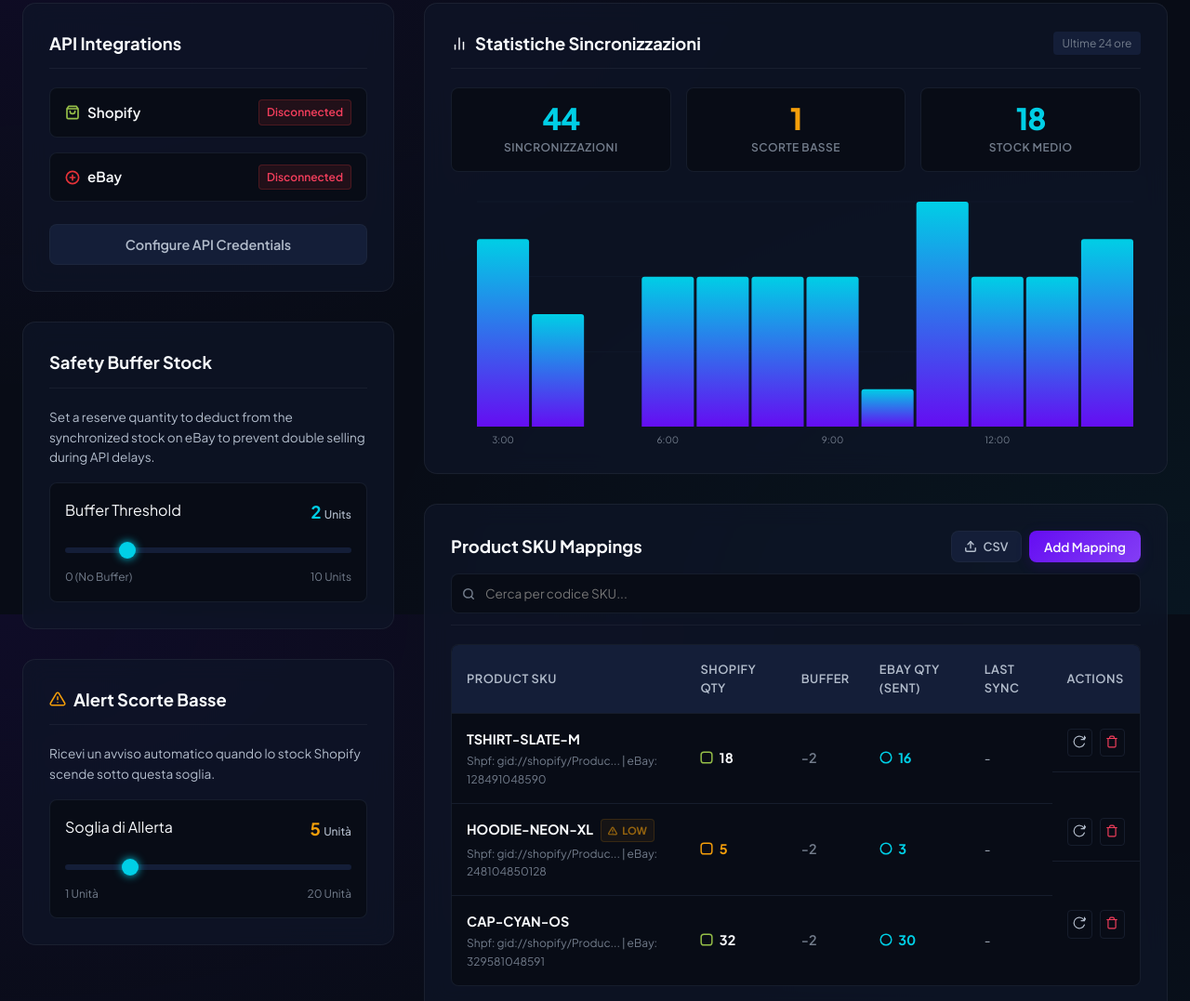
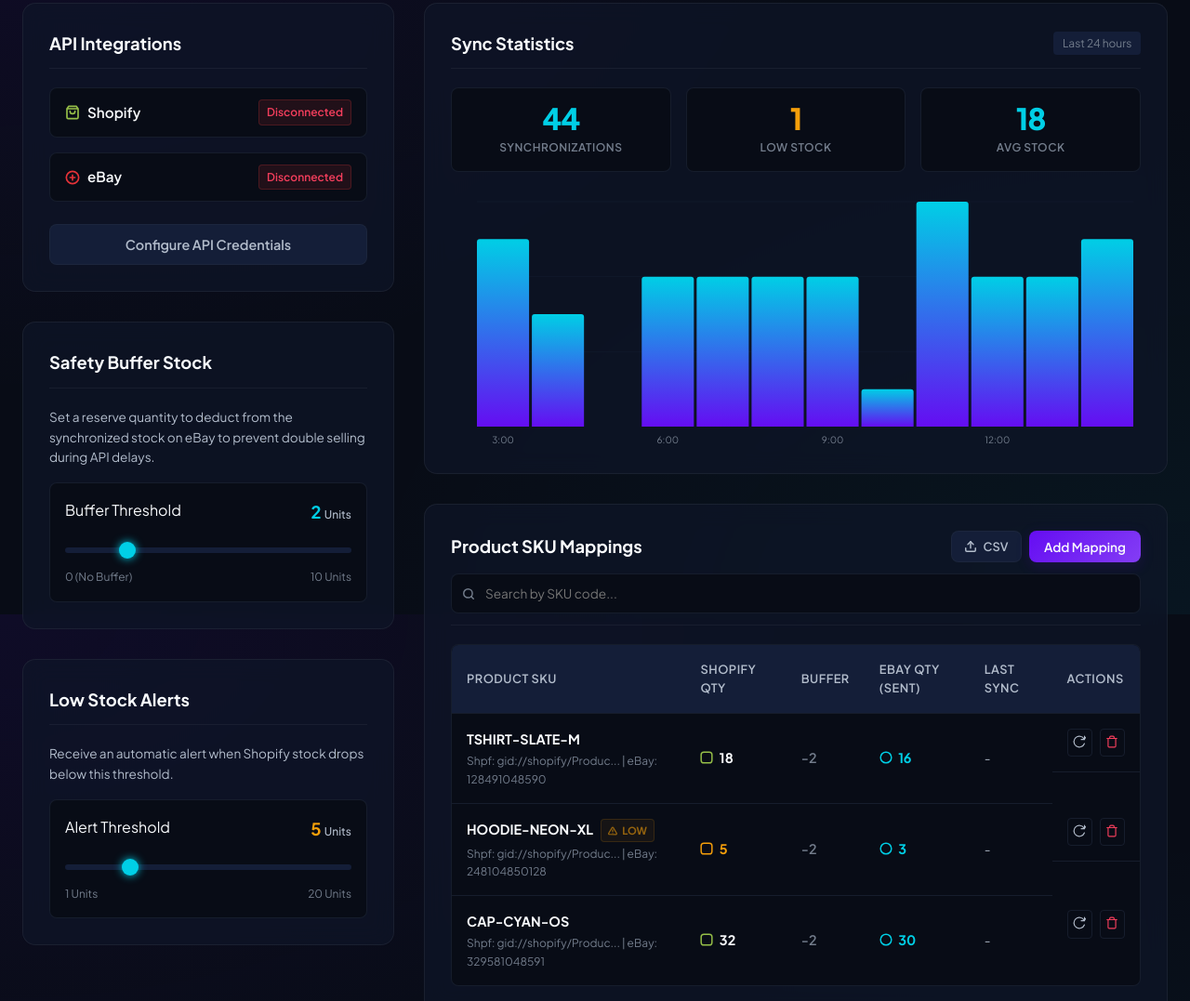
Before and after one commit to harryautomazione/stocksync-lite, a website: page index.html in a window 1280 px wide. Shown: the part 139-1216 px from the top of the page at 93% size. Drawn offline with Linux system fonts and the light colour scheme.

Commit message:
fix: translate all new UI sections (Stats, Low Stock Alert, SKU Search)
- translations.js: add 10 new keys for both EN and IT:
  stats_title, stats_last24h, kpi_syncs, kpi_low_stock, kpi_avg_stock,
  low_stock_title, low_stock_description, low_stock_threshold_label,
  search_placeholder, add_mapping_short
- index.html: add data-i18n attributes to all hardcoded Italian strings
  in the new Stats Panel, Low Stock Alert card, and Search bar
- app.js: extend applyLanguage() to also handle data-i18n-placeholder
  attribute so the SKU search input placeholder translates correctly

```diff
--- a/index.html
+++ b/index.html
@@ -128,26 +128,26 @@
 
         <!-- Low Stock Alert Threshold Card -->
         <div class="glass-card" style="margin-top: 2rem;">
-          <h2 class="card-title">
+          <h2 class="card-title" data-i18n="low_stock_title">
             <svg width="18" height="18" viewBox="0 0 24 24" fill="none" stroke="var(--warning)" stroke-width="2" stroke-linecap="round" stroke-linejoin="round">
               <path d="M10.29 3.86L1.82 18a2 2 0 0 0 1.71 3h16.94a2 2 0 0 0 1.71-3L13.71 3.86a2 2 0 0 0-3.42 0z"/>
               <line x1="12" y1="9" x2="12" y2="13"/>
               <line x1="12" y1="17" x2="12.01" y2="17"/>
             </svg>
-            Alert Scorte Basse
+            Low Stock Alerts
           </h2>
-          <p style="font-size: 0.85rem; color: var(--text-secondary); margin-bottom: 1rem;">
-            Ricevi un avviso automatico quando lo stock Shopify scende sotto questa soglia.
+          <p style="font-size: 0.85rem; color: var(--text-secondary); margin-bottom: 1rem;" data-i18n="low_stock_description">
+            Receive an automatic alert when Shopify stock drops below this threshold.
           </p>
           <div class="buffer-selector">
             <div class="buffer-header">
-              <span>Soglia di Allerta</span>
-              <span class="buffer-value" style="color: var(--warning);"><span id="lowStockVal">5</span> <span style="font-size: 0.75rem; font-weight: 500; color: var(--text-secondary);">Unità</span></span>
+              <span data-i18n="low_stock_threshold_label">Alert Threshold</span>
+              <span class="buffer-value" style="color: var(--warning);"><span id="lowStockVal">5</span> <span style="font-size: 0.75rem; font-weight: 500; color: var(--text-secondary);" data-i18n="units">Units</span></span>
             </div>
             <input type="range" min="1" max="20" value="5" class="range-slider" id="lowStockSlider" style="accent-color: var(--warning);">
             <div style="display: flex; justify-content: space-between; font-size: 0.75rem; color: var(--text-muted);">
-              <span>1 Unità</span>
-              <span>20 Unità</span>
+              <span>1 <span data-i18n="units">Units</span></span>
+              <span>20 <span data-i18n="units">Units</span></span>
             </div>
           </div>
         </div>
@@ -160,29 +160,29 @@
         <!-- Statistics Panel -->
         <div class="glass-card" id="statsPanel">
           <div style="display: flex; justify-content: space-between; align-items: center; margin-bottom: 1.25rem; border-bottom: 1px solid rgba(255,255,255,0.05); padding-bottom: 0.75rem;">
-            <h2 class="card-title" style="border-bottom: none; margin-bottom: 0; padding-bottom: 0;">
+            <h2 class="card-title" style="border-bottom: none; margin-bottom: 0; padding-bottom: 0;" data-i18n="stats_title">
               <svg width="18" height="18" viewBox="0 0 24 24" fill="none" stroke="currentColor" stroke-width="2" stroke-linecap="round" stroke-linejoin="round">
                 <line x1="18" y1="20" x2="18" y2="10"/>
                 <line x1="12" y1="20" x2="12" y2="4"/>
                 <line x1="6" y1="20" x2="6" y2="14"/>
               </svg>
-              Statistiche Sincronizzazioni
+              Sync Statistics
             </h2>
-            <span style="font-size: 0.75rem; color: var(--text-muted); background: var(--bg-tertiary); padding: 0.2rem 0.6rem; border-radius: 4px;">Ultime 24 ore</span>
+            <span style="font-size: 0.75rem; color: var(--text-muted); background: var(--bg-tertiary); padding: 0.2rem 0.6rem; border-radius: 4px;" data-i18n="stats_last24h">Last 24 hours</span>
           </div>
           <!-- KPI Row -->
           <div style="display: grid; grid-template-columns: repeat(3, 1fr); gap: 1rem; margin-bottom: 1.5rem;">
             <div class="kpi-box">
               <div class="kpi-value" id="kpiTotalSyncs">0</div>
-              <div class="kpi-label">Sincronizzazioni</div>
+              <div class="kpi-label" data-i18n="kpi_syncs">Synchronizations</div>
             </div>
             <div class="kpi-box">
               <div class="kpi-value" id="kpiLowStock" style="color: var(--warning);">0</div>
-              <div class="kpi-label">Scorte Basse</div>
+              <div class="kpi-label" data-i18n="kpi_low_stock">Low Stock</div>
             </div>
             <div class="kpi-box">
               <div class="kpi-value" id="kpiAvgStock">0</div>
-              <div class="kpi-label">Stock Medio</div>
+              <div class="kpi-label" data-i18n="kpi_avg_stock">Avg Stock</div>
             </div>
           </div>
           <!-- Chart Canvas -->
@@ -227,7 +227,7 @@
                 <circle cx="11" cy="11" r="8"/>
                 <line x1="21" y1="21" x2="16.65" y2="16.65"/>
               </svg>
-              <input type="text" id="skuSearchInput" class="form-control" placeholder="Cerca per codice SKU..." style="padding-left: 2.25rem; font-size: 0.85rem;">
+              <input type="text" id="skuSearchInput" class="form-control" placeholder="Search by SKU code..." data-i18n-placeholder="search_placeholder" style="padding-left: 2.25rem; font-size: 0.85rem;">
             </div>
           </div>
 
--- a/js/app.js
+++ b/js/app.js
@@ -190,6 +190,12 @@ function applyLanguage(lang) {
   document.querySelectorAll('[data-i18n]').forEach(el => {
     const key = el.getAttribute('data-i18n');
     el.textContent = t(key);
+  });
+
+  // Translate placeholder attributes (data-i18n-placeholder)
+  document.querySelectorAll('[data-i18n-placeholder]').forEach(el => {
+    const key = el.getAttribute('data-i18n-placeholder');
+    el.placeholder = t(key);
   });
 
   // Dynamic values update
--- a/js/translations.js
+++ b/js/translations.js
@@ -71,7 +71,17 @@ const translations = {
     log_buffer_updated: "Buffer Stock updated to {buffer}. eBay quantities recalculated.",
     log_webhook_received: "Received Shopify order webhook for SKU {sku}. Sold {sold} pcs. Shopify stock: {old} ➔ {new}",
     log_webhook_sync: "StockSync: Automated sync completed. eBay SKU {sku} updated to {ebayQty} (Buffer: {buffer}).",
-    log_sim_creds: "Simulation: Credentials successfully saved and validated."
+    log_sim_creds: "Simulation: Credentials successfully saved and validated.",
+    stats_title: "Sync Statistics",
+    stats_last24h: "Last 24 hours",
+    kpi_syncs: "Synchronizations",
+    kpi_low_stock: "Low Stock",
+    kpi_avg_stock: "Avg Stock",
+    low_stock_title: "Low Stock Alerts",
+    low_stock_description: "Receive an automatic alert when Shopify stock drops below this threshold.",
+    low_stock_threshold_label: "Alert Threshold",
+    search_placeholder: "Search by SKU code...",
+    add_mapping_short: "Add Mapping"
   },
   it: {
     system_status_listening: "Sistema in ascolto (API Connesse)",
@@ -136,6 +146,16 @@ const translations = {
     log_buffer_updated: "Buffer Stock aggiornato a {buffer}. Quantità su eBay ricalcolate.",
     log_webhook_received: "Ricevuto ordine Shopify per SKU [{sku}]. Venduti {sold} pz. Stock Shopify: {old} ➔ {new}",
     log_webhook_sync: "StockSync: Sincronizzazione automatica eseguita. eBay SKU [{sku}] aggiornato a {ebayQty} (Buffer: {buffer}).",
-    log_sim_creds: "Simulazione: Credenziali salvate e validate con successo."
+    log_sim_creds: "Simulazione: Credenziali salvate e validate con successo.",
+    stats_title: "Statistiche Sincronizzazioni",
+    stats_last24h: "Ultime 24 ore",
+    kpi_syncs: "Sincronizzazioni",
+    kpi_low_stock: "Scorte Basse",
+    kpi_avg_stock: "Stock Medio",
+    low_stock_title: "Alert Scorte Basse",
+    low_stock_description: "Ricevi un avviso automatico quando lo stock Shopify scende sotto questa soglia.",
+    low_stock_threshold_label: "Soglia di Allerta",
+    search_placeholder: "Cerca per codice SKU...",
+    add_mapping_short: "Aggiungi"
   }
 };
```
